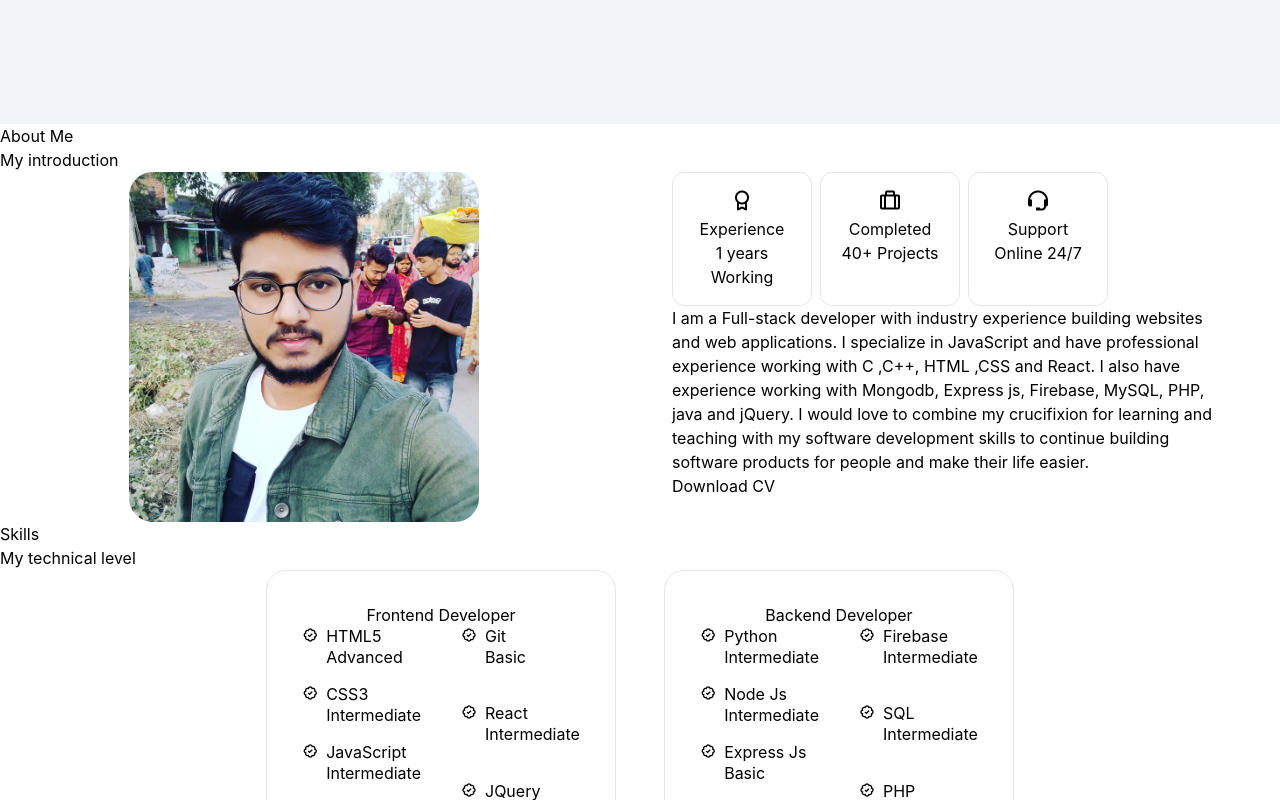
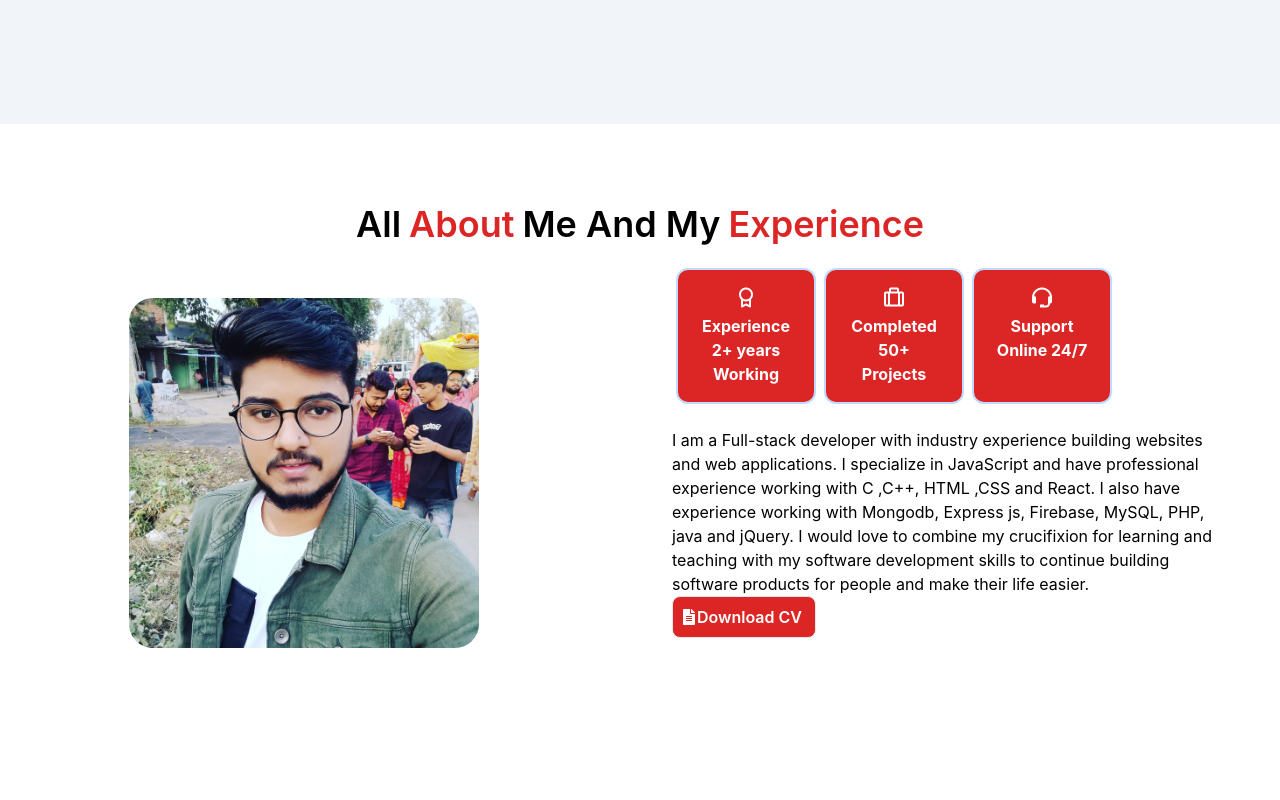
Before and after one commit to anurajkumar23/Portfolio-Website, a React (Create React App) app: page / in a window 1280 px wide. Shown: the part 700-1500 px from the top of the page. Built offline with nearby package versions, Linux system fonts and the light colour scheme.

Commit message:
about page okk

```diff
--- a/package.json
+++ b/package.json
@@ -9,6 +9,7 @@
     "font-awesome": "^4.7.0",
     "react": "^18.2.0",
     "react-dom": "^18.2.0",
+    "react-icons": "^5.0.1",
     "react-router-dom": "^6.22.3",
     "react-scripts": "5.0.1",
     "swiper": "^9.2.2",
--- a/src/App.js
+++ b/src/App.js
@@ -16,10 +16,10 @@ const App = () => {
       <div className='py-6'>
         <Home />
         <About/>
-        <Skills/>
-        <Services/>
-        <Qualification/>
-        <Testimonials/>
+        {/* <Skills/> */}
+        {/* <Services/> */}
+        {/* <Qualification/>
+        <Testimonials/> */}
         </div>
     </main>
    </div>
--- a/src/components/about/About.jsx
+++ b/src/components/about/About.jsx
@@ -3,57 +3,39 @@ import "./about.css";
 import AboutImg from "../../assests/about2.jpg";
 import CV from "../../assests/Anuraj kumar resume.pdf";
 import Info from "./info";
+import { FaFileAlt } from "react-icons/fa";
+import { Link } from "react-router-dom";
 
 const About = () => {
   return (
-    <section className="about section" id="about">
-      <h2 className="section__title">About Me</h2>
-      <span className="section__subtitle">My introduction</span>
+    <section className="h-screen w-screen py-20  " id="about">
+      <div className="w-full flex gap-x-2 justify-center items-center sm:text-4xl text-2xl font-semibold pb-6">
+        <p>All</p>
+        <p className="text-red-600">About</p>
+        <p>Me And My</p>
+        <p className="text-red-600">Experience</p>
+      </div>
 
       <div className="about__container container grid">
         <img src={AboutImg} alt="" className="about__img" />
-        <div className="about__data">
+        <div className="about__data pb-10">
+          <Info />
+          <p className="about__description pt-6">
+            I am a Full-stack developer with industry experience building
+            websites and web applications. I specialize in JavaScript and have
+            professional experience working with C ,C++, HTML ,CSS and React. I
+            also have experience working with Mongodb, Express js, Firebase,
+            MySQL, PHP, java and jQuery. I would love to combine my crucifixion
+            for learning and teaching with my software development skills to
+            continue building software products for people and make their life
+            easier.
+          </p>
 
-        <Info />
-        <p className="about__description">
-          I am a Full-stack developer with industry experience building websites
-          and web applications. I specialize in JavaScript and have professional
-          experience working with C ,C++, HTML ,CSS and React. I also have
-          experience working with Mongodb, Express js, Firebase, MySQL, PHP,
-          java and jQuery. I would love to combine my crucifixion for learning
-          and teaching with my software development skills to continue building
-          software products for people and make their life easier.
-        </p>
-
-        <a download="" href={CV} className= "button button--flex">Download CV
-        <svg
-                class="button__icon"
-                xmlns="http://www.w3.org/2000/svg"
-                width="24"
-                height="24"
-                viewBox="0 0 24 24"
-                fill="none"
-              >
-                <path
-                  d="M15.25 22.7502H9.25C3.82 22.7502 1.5 20.4302 1.5 15.0002V9.00024C1.5 3.57024 3.82 1.25024 9.25 1.25024H14.25C14.66 1.25024 15 1.59024 15 2.00024C15 2.41024 14.66 2.75024 14.25 2.75024H9.25C4.64 2.75024 3 4.39024 3 9.00024V15.0002C3 19.6102 4.64 21.2502 9.25 21.2502H15.25C19.86 21.2502 21.5 19.6102 21.5 15.0002V10.0002C21.5 9.59024 21.84 9.25024 22.25 9.25024C22.66 9.25024 23 9.59024 23 10.0002V15.0002C23 20.4302 20.68 22.7502 15.25 22.7502Z"
-                  fill="var(--container-color)"
-                ></path>
-                <path
-                  d="M22.25 10.7502H18.25C14.83 10.7502 13.5 9.42023 13.5 6.00023V2.00023C13.5 1.70023 13.68 1.42023 13.96 1.31023C14.24 1.19023 14.56 1.26023 14.78 1.47023L22.78 9.47023C22.99 9.68023 23.06 10.0102 22.94 10.2902C22.82 10.5702 22.55 10.7502 22.25 10.7502ZM15 3.81023V6.00023C15 8.58023 15.67 9.25023 18.25 9.25023H20.44L15 3.81023Z"
-                  fill="var(--container-color)"
-                ></path>
-                <path
-                  d="M13.25 13.7502H7.25C6.84 13.7502 6.5 13.4102 6.5 13.0002C6.5 12.5902 6.84 12.2502 7.25 12.2502H13.25C13.66 12.2502 14 12.5902 14 13.0002C14 13.4102 13.66 13.7502 13.25 13.7502Z"
-                  fill="var(--container-color)"
-                ></path>
-                <path
-                  d="M11.25 17.7502H7.25C6.84 17.7502 6.5 17.4102 6.5 17.0002C6.5 16.5902 6.84 16.2502 7.25 16.2502H11.25C11.66 16.2502 12 16.5902 12 17.0002C12 17.4102 11.66 17.7502 11.25 17.7502Z"
-                  fill="var(--container-color)"
-                ></path>
-              </svg>
-        </a>
+          <Link to={CV} download className="flex max-w-36 items-center  p-2 border bg-red-600 text-white font-semibold rounded-lg">
+          <FaFileAlt />
+            Download CV
+          </Link>
         </div>
-
       </div>
     </section>
   );
--- a/src/components/about/info.jsx
+++ b/src/components/about/info.jsx
@@ -2,22 +2,22 @@ import React from 'react'
 
 const info = () => {
   return (
-    <div className= "about__info grid">
+    <div className= "about__info grid font-bold mx-1">
 
-    <div className="about__box">
+    <div className="about__box bg-red-600 text-white border-2 border-blue-200">
     <i class= 'bx bx-award about__icon'></i>
 
     <h3 className= "about__title">Experience</h3>
-    <span className="about__subtitle">1 years Working</span>
+    <span className="about__subtitle">2+ years Working</span>
     </div>
 
-    <div className="about__box">
+    <div className="about__box  bg-red-600 text-white border-2 border-blue-200 ">
     <i class= 'bx bx-briefcase-alt about__icon' ></i>
     <h3 className= "about__title">Completed</h3>
-    <span className="about__subtitle">40+ Projects</span>
+    <span className="about__subtitle">50+ Projects</span>
     </div>
 
-    <div className="about__box">
+    <div className="about__box  bg-red-600 text-white border-2 border-blue-200">
     <i class= 'bx bx-support about__icon'></i>
 
     <h3 className= "about__title">Support</h3>
--- a/src/components/header/Header.jsx
+++ b/src/components/header/Header.jsx
@@ -22,47 +22,47 @@ const Header = () => {
   return (
     <header className="w-full fixed top-0 left-0 z-10 bg-slate-100">
       <nav className="container flex justify-between items-center gap-x-4 py-4">
-        <Link to="/" className="flex text-4xl font-bold px-8">
+        <a href="#home" className="flex text-4xl font-bold px-8">
           <p>Anu</p>
           <p className="text-red-600">raj</p>
-        </Link>
+        </a>
 
         <div className={`w-full justify-end mr-10 flex nav__menu bg-slate-100 md:bg-inherit ${toggle ? 'show-menu' : ''}`}>
           <ul className="md:flex  gap-10 md:text-xl md:font-semibold font-medium grid grid-cols-3 max-md:w-full ">
             <li className="">
-              <Link to="/" className={`nav__link ${activeLink === 'home' ? 'underline text-red-600' : ''}`} onClick={() => handleSetActiveLink('home')}>
+              <a href="#home" className={`nav__link sm:hover:bg-red-600 sm:hover:p-2 sm:hover:rounded-lg sm:hover:text-white sm:hover:no-underline ${activeLink === 'home' ? 'underline text-red-600' : ''}`} onClick={() => handleSetActiveLink('home')}>
                 <i className="uil uil-estate nav__icon items-center px-2"></i> Home
-              </Link>
+              </a>
             </li>
 
             <li className="nav__item">
-              <Link to="/about" className={`nav__link ${activeLink === 'about' ? 'underline text-red-600' : ''}`} onClick={() => handleSetActiveLink('about')}>
+              <a href="#about" className={`nav__link sm:hover:bg-red-600 sm:hover:p-2 sm:hover:rounded-lg sm:hover:text-white sm:hover:no-underline ${activeLink === 'about' ? 'underline text-red-600' : ''}`} onClick={() => handleSetActiveLink('about')}>
                 <i className="uil uil-user nav__icon px-2"></i> About
-              </Link>
+              </a>
             </li>
 
             <li className="nav__item">
-              <Link to="/skills" className={`nav__link ${activeLink === 'skills' ? 'underline text-red-600' : ''}`} onClick={() => handleSetActiveLink('skills')}>
+              <a href="#skills" className={`nav__link sm:hover:bg-red-600 sm:hover:p-2 sm:hover:rounded-lg sm:hover:text-white sm:hover:no-underline ${activeLink === 'skills' ? 'underline text-red-600' : ''}`} onClick={() => handleSetActiveLink('skills')}>
                 <i className="uil uil-file-alt nav__icon px-2"></i> Skills
-              </Link>
+              </a>
             </li>
 
             <li className="nav__item">
-              <Link to="/services" className={`nav__link ${activeLink === 'services' ? 'underline text-red-600' : ''}`} onClick={() => handleSetActiveLink('services')}>
+              <a href="#services" className={`nav__link sm:hover:bg-red-600 sm:hover:p-2 sm:hover:rounded-lg sm:hover:text-white sm:hover:no-underline ${activeLink === 'services' ? 'underline text-red-600' : ''}`} onClick={() => handleSetActiveLink('services')}>
                 <i className="uil uil-briefcase-alt nav__icon px-2"></i> Services
-              </Link>
+              </a>
             </li>
 
             <li className="nav__item">
-              <Link to="/Porfolio" className={`nav__link ${activeLink === 'portfolio' ? 'underline text-red-600' : ''}`} onClick={() => handleSetActiveLink('portfolio')}>
+              <a href="#Porfolio" className={`nav__link sm:hover:bg-red-600 sm:hover:p-2 sm:hover:rounded-lg sm:hover:text-white sm:hover:no-underline ${activeLink === 'portfolio' ? 'underline text-red-600' : ''}`} onClick={() => handleSetActiveLink('portfolio')}>
                 <i className="uil uil-scenery nav__icon px-2"></i> Portfolio
-              </Link>
+              </a>
             </li>
 
             <li className="nav__item">
-              <Link to="/contact" className={`nav__link ${activeLink === 'contact' ? 'underline text-red-600' : ''}`} onClick={() => handleSetActiveLink('contact')}>
+              <a href="/contact" className={`nav__link sm:hover:bg-red-600 sm:hover:p-2 sm:hover:rounded-lg sm:hover:text-white sm:hover:no-underline ${activeLink === 'contact' ? 'underline text-red-600' : ''}`} onClick={() => handleSetActiveLink('contact')}>
                 <i className="uil uil-message nav__icon px-2"></i> Contact
-              </Link>
+              </a>
             </li>
           </ul>
 
--- a/src/components/home/Data.jsx
+++ b/src/components/home/Data.jsx
@@ -1,5 +1,6 @@
 import React, { useEffect, useState } from "react";
 import Typewriter from "typewriter-effect/dist/core";
+import ScrollDown from "./ScrollDown";
 
 const Data = () => {
   useEffect(() => {
@@ -80,6 +81,7 @@ const Data = () => {
       <div className="pt-2">
         <button className="bg-red-600 text-white text-2xl font-medium p-1 px-4 rounded-md cursor-pointer">Resume</button>
       </div>
+      <ScrollDown/>
       {/* <a href="#contact" className="button button--flex">
         Say Hello
         <svg
--- a/src/components/home/ScrollDown.jsx
+++ b/src/components/home/ScrollDown.jsx
@@ -1,9 +1,10 @@
 import React from "react";
+import { Link } from "react-router-dom";
 
 const ScrollDown = () => {
   return (
     <div className="home__scroll">
-      <a href="#about" className="home__scroll-button button--flex">
+      <a href="/about" className="home__scroll-button button--flex">
 
       <svg
                 width="32px"
```
Also changed, not shown: 1 other file (tests, documents, lock files or other folders).
